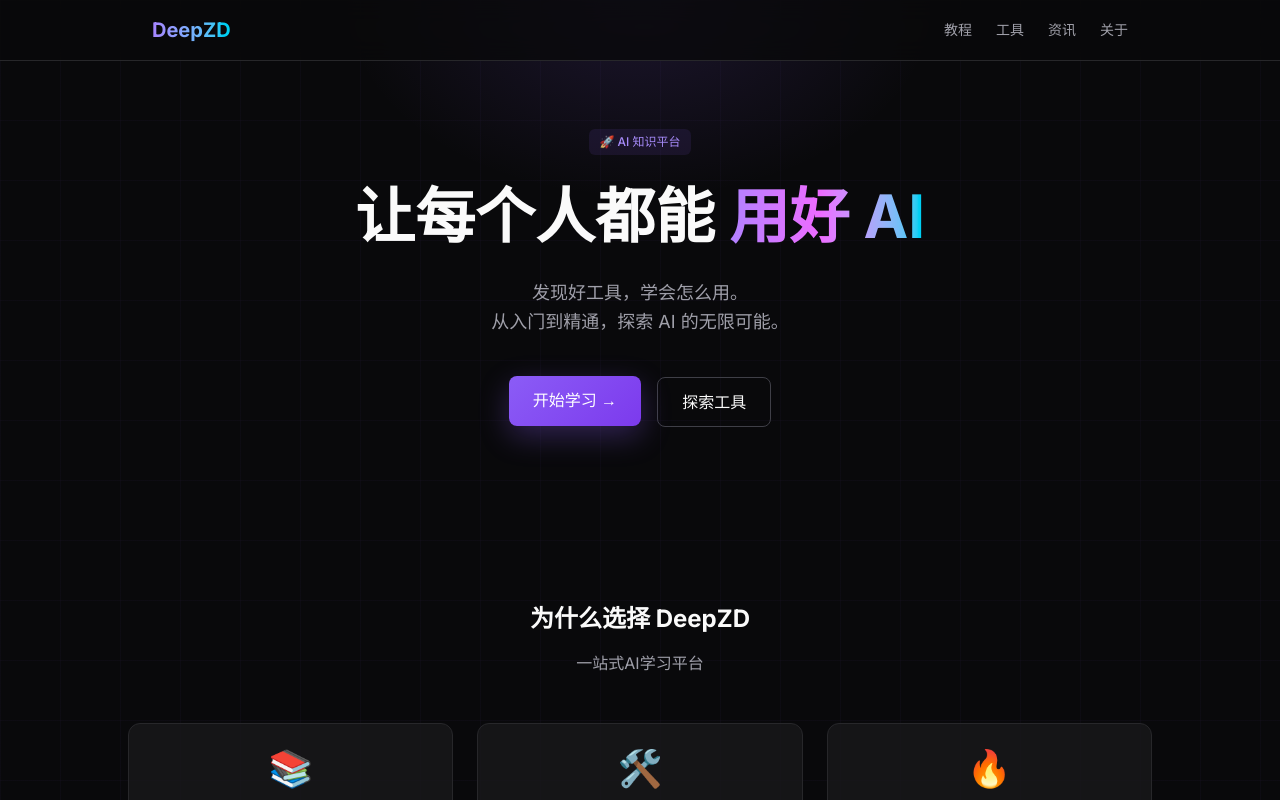
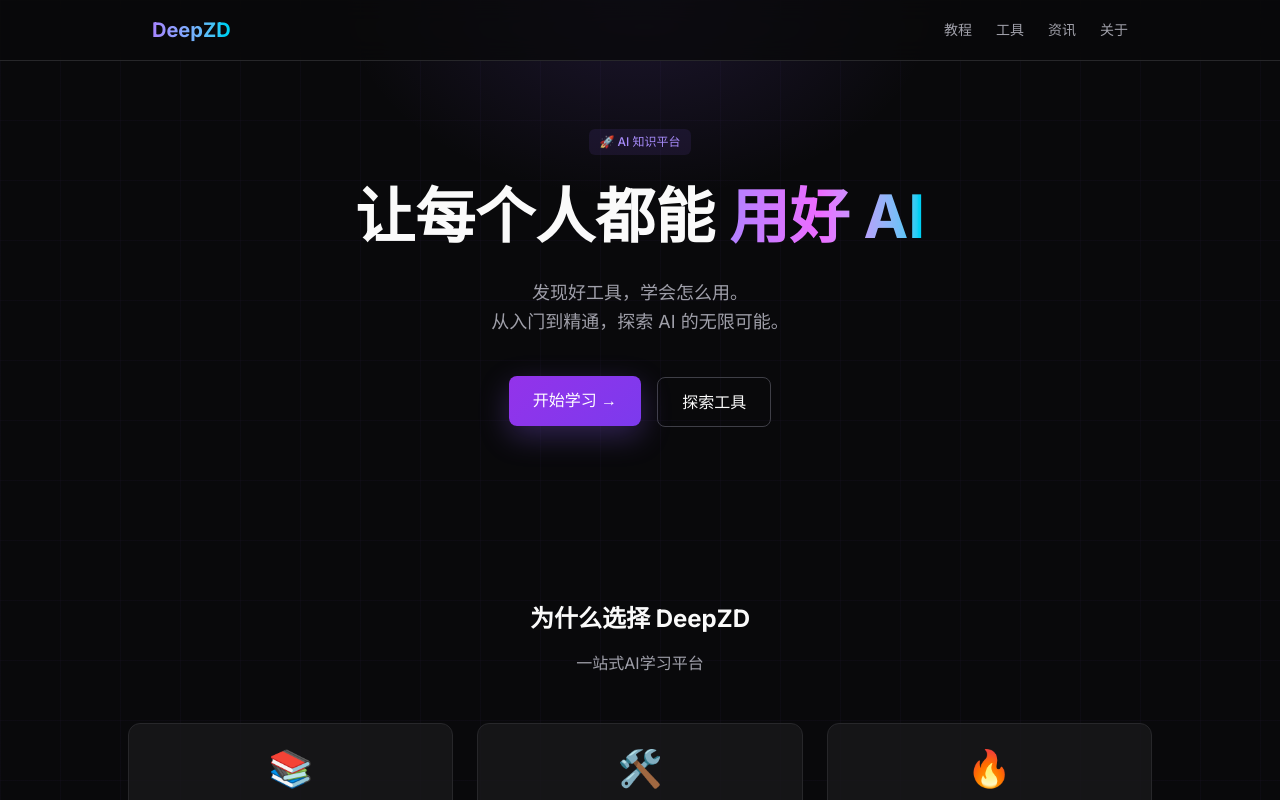
Before and after one commit to uncle-light/deepzd, a Next.js app: page / in a window 1280 px wide. In both pictures the pointer is over the link "开始学习 →". Shown: the top 800 px of the page. Built offline with nearby package versions, Linux system fonts and the light colour scheme.

Commit message:
style: 优化按钮悬浮效果

```diff
--- a/src/app/globals.css
+++ b/src/app/globals.css
@@ -66,6 +66,7 @@ body {
 .btn-primary:hover {
   transform: translateY(-1px);
   box-shadow: 0 10px 30px rgba(139, 92, 246, 0.3);
+  background: linear-gradient(135deg, #9333ea 0%, #7c3aed 100%);
 }
 
 /* 标签样式 */
```
